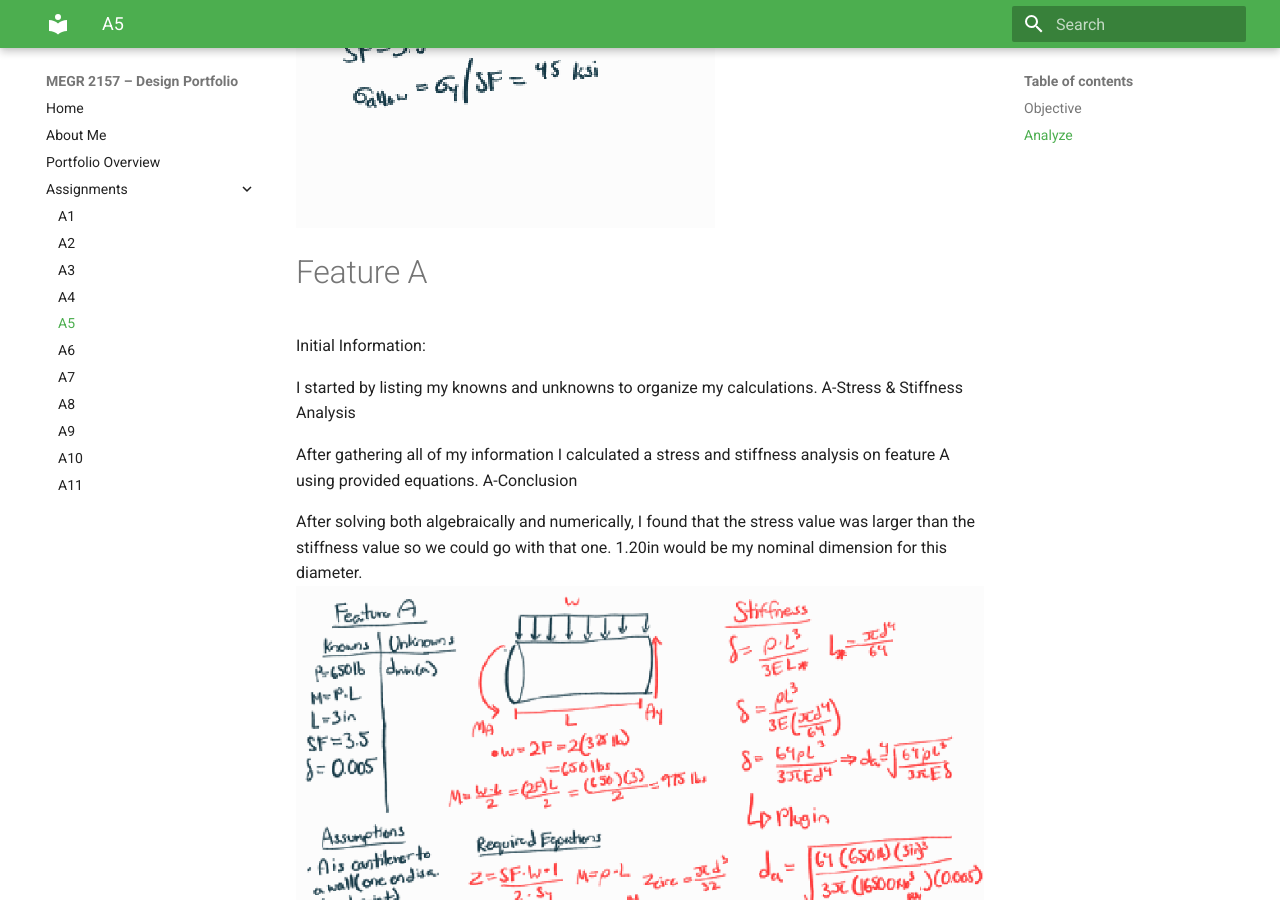
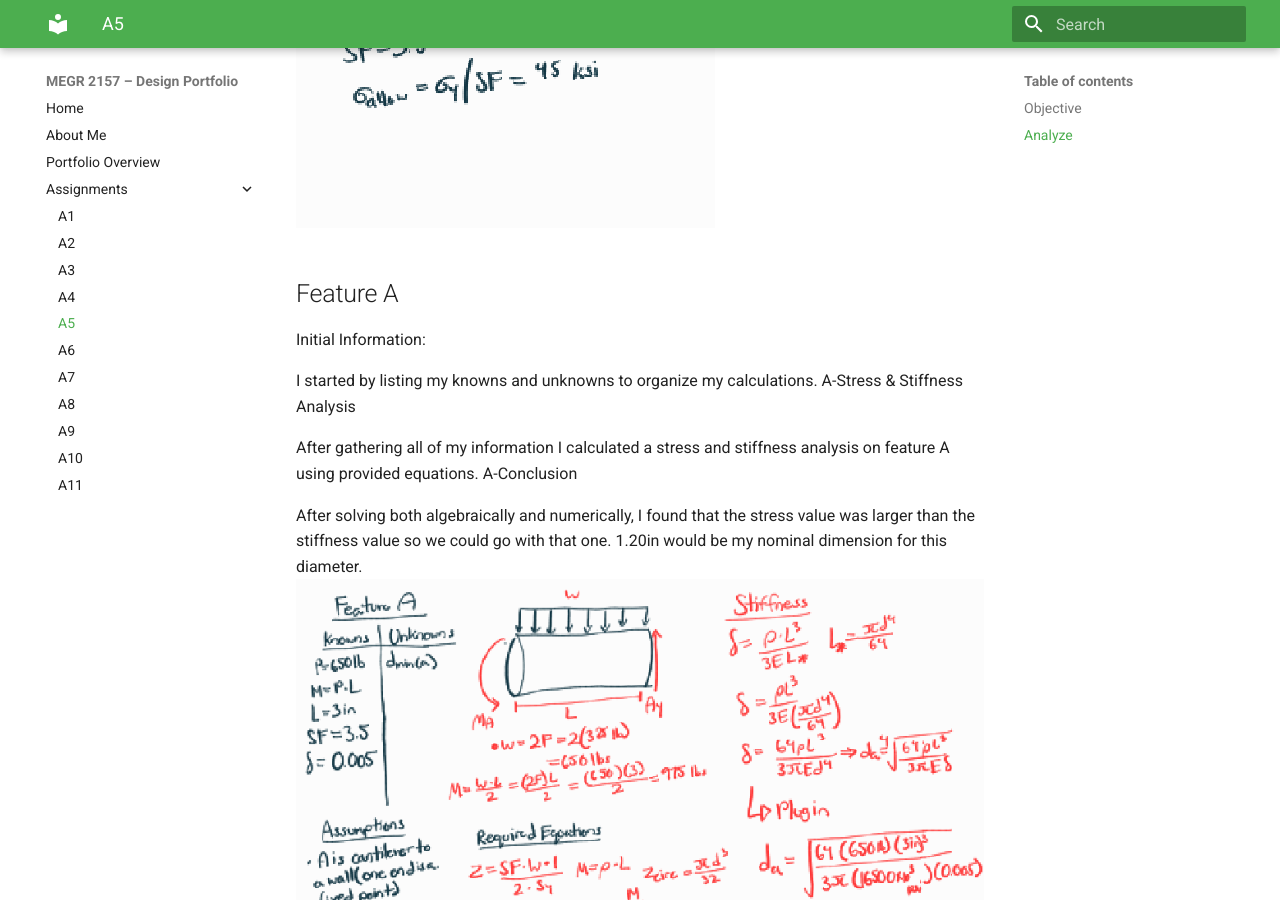
Before and after one commit to sheldon-joshua-turner/megr2157-portfolio, an MkDocs documentation site: the page built from docs/assignments/A05/index.md, in a window 1280 px wide and 900 px high, scrolled down 1166 px. Built offline with MkDocs 1.6.1 and Material for MkDocs 9.7.7, drawn with Linux system fonts in a browser that asks for light colours.

```diff
--- a/docs/assignments/A05/index.md
+++ b/docs/assignments/A05/index.md
@@ -22,7 +22,7 @@ E(Elastic Modulus) = 65000 Ksi
 
 ![Interim Calculations](https://github.com/sheldon-joshua-turner/megr2157-portfolio/blob/2d8ef9c51cea7731d3aaba4f30ef91da050d80c5/docs/assignments/A05/Screenshot%202026-09-24%20081212.png)
 
-#Feature A
+## Feature A
 Initial Information:
 
 I started by listing my knowns and unknowns to organize my calculations.
@@ -35,7 +35,7 @@ After solving both algebraically and numerically, I found that the stress value
 ![Strength And Stiffness For Part A](https://github.com/sheldon-joshua-turner/megr2157-portfolio/blob/b9f69533b5823ad7bb810447f2a8d6aee76b8bfc/docs/assignments/A05/Screenshot%202026-09-24%20081145.png)
 
 
-#Feature B
+## Feature B
 Initial Information:
 
 I started by listing my knowns and unknowns to organize my calculations, and repeated the same process for Feature B.
@@ -47,7 +47,7 @@ A-Conclusion
 After solving both algebraically and numerically, I found that the stress value was larger than the stiffness value so we could go with that one. 0.005in would be my nominal dimension for this length.
 
 ![Strength And Stiffness For Part B](https://github.com/sheldon-joshua-turner/megr2157-portfolio/blob/2d8ef9c51cea7731d3aaba4f30ef91da050d80c5/docs/assignments/A05/Screenshot%202026-09-24%20081150.png)
-#Feature C
+## Feature C
 Initial Information:
 
 I started by listing my knowns and unknowns to organize my calculations, and repeated the same process for Feature B.
@@ -60,7 +60,7 @@ After solving both algebraically and numerically, I found that the stress value
 
 ![Strength And Stiffness For Part C](https://github.com/sheldon-joshua-turner/megr2157-portfolio/blob/2d8ef9c51cea7731d3aaba4f30ef91da050d80c5/docs/assignments/A05/Screenshot%202026-09-24%20081155.png)
 
-#Feature D
+## Feature D
 Initial Information:
 
 I started by listing my knowns and unknowns to organize my calculations, and repeated the same process for Feature B.
@@ -74,7 +74,7 @@ After solving both algebraically and numerically, I found that the stress value
 ![Strength And Stiffness For Part D](https://github.com/sheldon-joshua-turner/megr2157-portfolio/blob/2d8ef9c51cea7731d3aaba4f30ef91da050d80c5/docs/assignments/A05/Screenshot%202026-09-24%20081200.png)
 
 
-#Feature E
+## Feature E
 Initial Information:
 
 I started by listing my knowns and unknowns to organize my calculations, and repeated the same process for Feature B.
```
